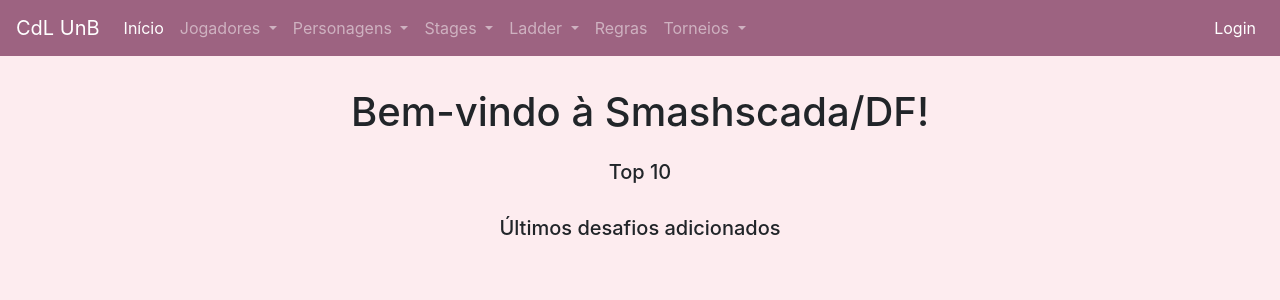
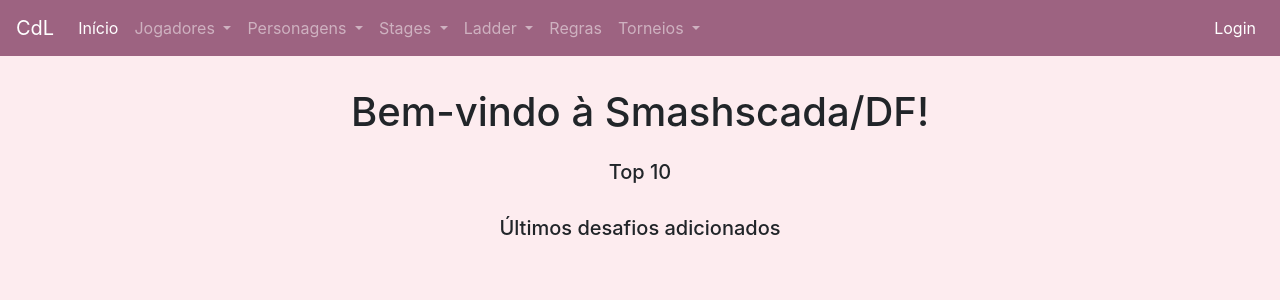
Before and after one commit to nizbel/smash-ladder, a Django app: page / in a window 1280 px wide. Shown: the top 300 px of the page. Run offline with Django 3.2, Linux system fonts and the light colour scheme; data that the repository does not hold is empty; some libraries are stand-ins or nearby versions.

Commit message:
Removendo unb do nome

```diff
--- a/smashLadder/settings.py
+++ b/smashLadder/settings.py
@@ -162,7 +162,7 @@ LOGIN_REDIRECT_URL = 'inicio'
 LOGOUT_REDIRECT_URL = 'inicio'
 
 # Nome do site
-NOME_SITE = 'CdL UnB'
+NOME_SITE = 'CdL'
 
 # Acelerar testes
 PASSWORD_HASHERS = [
--- a/templates/base.html
+++ b/templates/base.html
@@ -26,7 +26,7 @@
 	<body class="bg-cinza-1">
 	  	<main>
 			<nav class="navbar navbar-expand-lg navbar-light navbar-dark site-header sticky-top">
-	  			<a class="navbar-brand" href="{% url 'inicio' %}">CdL UnB</a>
+	  			<a class="navbar-brand" href="{% url 'inicio' %}">CdL</a>
 			  	<button class="navbar-toggler" type="button" data-toggle="collapse" data-target="#navbarSupportedContent" aria-controls="navbarSupportedContent" aria-expanded="false" aria-label="Toggle navigation">
 			    	<span class="navbar-toggler-icon"></span>
 			  	</button>
--- a/templates/registration/login.html
+++ b/templates/registration/login.html
@@ -4,7 +4,7 @@
 
 {% block content %}
 	<form class="form-signin" method="post">
-		<h1>CdL UNB</h1>
+		<h1>CdL</h1>
 		{% csrf_token %}
   		<label for="inputEmail" class="sr-only">Email address</label>
 	  	<input type="text" id="id_username" name="username" class="form-control" placeholder="Usuário" required=""
```
